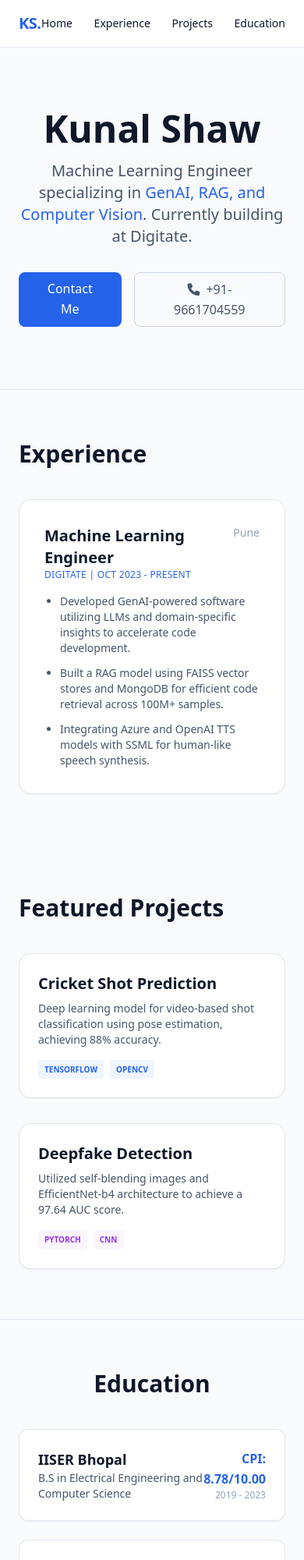
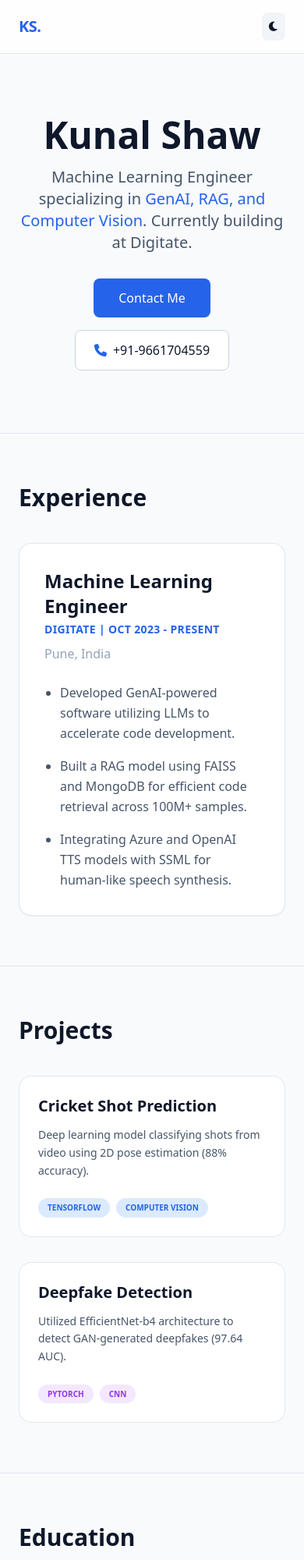
Before and after one commit to Kunals9900/Kunals9900.github.io, a plain HTML site: page index.html in a window 390 px wide. Shown: the top 2000 px of the page at 78% size. Drawn offline with nearby package versions, Linux system fonts and the light colour scheme.

Commit message:
added dark mode

```diff
--- a/index.html
+++ b/index.html
@@ -6,105 +6,112 @@
     <title>Kunal Shaw | ML Engineer Portfolio</title>
     <script src="https://cdn.tailwindcss.com"></script>
     <link rel="stylesheet" href="https://cdnjs.cloudflare.com/ajax/libs/font-awesome/6.0.0/css/all.min.css">
+    <script>
+        tailwind.config = {
+            darkMode: 'class',
+        }
+    </script>
 </head>
-<body class="bg-slate-50 text-slate-900 font-sans leading-relaxed scroll-smooth">
+<body class="bg-slate-50 text-slate-900 dark:bg-slate-900 dark:text-slate-100 font-sans leading-relaxed scroll-smooth transition-colors duration-300">
 
-    <header class="bg-white border-b border-slate-200 sticky top-0 z-50">
+    <header class="bg-white/80 dark:bg-slate-800/80 backdrop-blur-md border-b border-slate-200 dark:border-slate-700 sticky top-0 z-50">
         <nav class="max-w-5xl mx-auto px-6 py-4 flex justify-between items-center">
             <a href="#" class="font-bold text-xl tracking-tight text-blue-600">KS.</a>
-            <div class="space-x-6 text-sm font-medium">
-                <a href="#" class="hover:text-blue-600 transition">Home</a>
-                <a href="#experience" class="hover:text-blue-600 transition">Experience</a>
-                <a href="#projects" class="hover:text-blue-600 transition">Projects</a>
-                <a href="#education" class="hover:text-blue-600 transition">Education</a>
+            <div class="flex items-center space-x-6 text-sm font-medium">
+                <a href="#" class="hidden md:block hover:text-blue-600 transition">Home</a>
+                <a href="#experience" class="hidden md:block hover:text-blue-600 transition">Experience</a>
+                <button id="theme-toggle" class="p-2 rounded-lg bg-slate-100 dark:bg-slate-700 hover:ring-2 ring-blue-400 transition">
+                    <i id="theme-toggle-icon" class="fa-solid fa-moon"></i>
+                </button>
             </div>
         </nav>
     </header>
 
     <section id="home" class="max-w-5xl mx-auto px-6 py-20 text-center">
-        <h1 class="text-5xl font-extrabold text-slate-900 mb-4">Kunal Shaw</h1>
-        <p class="text-xl text-slate-600 mb-8 max-w-2xl mx-auto">
+        <h1 class="text-5xl font-extrabold mb-4">Kunal Shaw</h1>
+        <p class="text-xl text-slate-600 dark:text-slate-400 mb-8 max-w-2xl mx-auto">
             Machine Learning Engineer specializing in <span class="text-blue-600">GenAI, RAG, and Computer Vision</span>.
             Currently building at Digitate.
         </p>
-        <div class="flex justify-center gap-4">
-            <a href="mailto:kunaldav001@gmail.com" class="bg-blue-600 text-white px-6 py-2 rounded-lg font-medium hover:bg-blue-700 transition">Contact Me</a>
-            <div class="border border-slate-300 px-6 py-2 rounded-lg font-medium text-slate-600">
-                <i class="fa-solid fa-phone mr-2"></i>+91-9661704559
+        <div class="flex flex-wrap justify-center gap-4">
+            <a href="mailto:kunaldav001@gmail.com" class="bg-blue-600 text-white px-8 py-3 rounded-lg font-medium hover:bg-blue-700 transition">Contact Me</a>
+            <div class="border border-slate-300 dark:border-slate-600 px-6 py-3 rounded-lg font-medium bg-white dark:bg-slate-800">
+                <i class="fa-solid fa-phone mr-2 text-blue-600"></i>+91-9661704559
             </div>
         </div>
     </section>
 
-    <section id="experience" class="max-w-5xl mx-auto px-6 py-16 border-t border-slate-200">
+    <section id="experience" class="max-w-5xl mx-auto px-6 py-16 border-t border-slate-200 dark:border-slate-700">
         <h2 class="text-3xl font-bold mb-10">Experience</h2>
-        <div class="bg-white p-8 rounded-2xl border border-slate-200 shadow-sm">
-            <div class="flex justify-between items-start mb-4">
+        <div class="bg-white dark:bg-slate-800 p-8 rounded-2xl border border-slate-200 dark:border-slate-700 shadow-sm">
+            <div class="flex flex-col md:flex-row justify-between items-start mb-6">
                 <div>
-                    <h3 class="text-xl font-bold">Machine Learning Engineer</h3>
-                    <p class="text-blue-600 font-medium tracking-wide uppercase text-xs">Digitate | Oct 2023 - Present</p>
+                    <h3 class="text-2xl font-bold">Machine Learning Engineer</h3>
+                    <p class="text-blue-600 font-semibold tracking-wide uppercase text-sm mt-1">Digitate | Oct 2023 - Present</p>
                 </div>
-                <span class="text-slate-400 text-sm">Pune</span>
+                <span class="text-slate-400 font-medium mt-2 md:mt-0">Pune, India</span>
             </div>
-            <ul class="space-y-3 text-slate-600 list-disc pl-5 text-sm">
-                <li>Developed GenAI-powered software utilizing LLMs and domain-specific insights to accelerate code development.</li>
-                <li>Built a RAG model using FAISS vector stores and MongoDB for efficient code retrieval across 100M+ samples.</li>
+            <ul class="space-y-4 text-slate-600 dark:text-slate-300 list-disc pl-5">
+                <li>Developed GenAI-powered software utilizing LLMs to accelerate code development.</li>
+                <li>Built a RAG model using FAISS and MongoDB for efficient code retrieval across 100M+ samples.</li>
                 <li>Integrating Azure and OpenAI TTS models with SSML for human-like speech synthesis.</li>
             </ul>
         </div>
     </section>
 
-    <section id="projects" class="max-w-5xl mx-auto px-6 py-16">
-        <h2 class="text-3xl font-bold mb-10">Featured Projects</h2>
+    <section id="projects" class="max-w-5xl mx-auto px-6 py-16 border-t border-slate-200 dark:border-slate-700">
+        <h2 class="text-3xl font-bold mb-10">Projects</h2>
         <div class="grid md:grid-cols-2 gap-8">
-            <div class="bg-white p-6 rounded-2xl border border-slate-200 shadow-sm hover:border-blue-300 transition-colors">
-                <h3 class="text-xl font-bold mb-2">Cricket Shot Prediction</h3>
-                <p class="text-slate-600 text-sm mb-4">Deep learning model for video-based shot classification using pose estimation, achieving 88% accuracy.</p>
-                <div class="flex gap-2">
-                    <span class="bg-blue-50 text-blue-600 px-2 py-1 rounded text-[10px] font-bold">TENSORFLOW</span>
-                    <span class="bg-blue-50 text-blue-600 px-2 py-1 rounded text-[10px] font-bold">OPENCV</span>
+            <div class="bg-white dark:bg-slate-800 p-6 rounded-2xl border border-slate-200 dark:border-slate-700 hover:shadow-lg transition">
+                <h3 class="text-xl font-bold mb-3">Cricket Shot Prediction</h3>
+                <p class="text-slate-600 dark:text-slate-400 text-sm mb-6 leading-relaxed">Deep learning model classifying shots from video using 2D pose estimation (88% accuracy).</p>
+                <div class="flex flex-wrap gap-2">
+                    <span class="bg-blue-100 dark:bg-blue-900/30 text-blue-600 dark:text-blue-400 px-3 py-1 rounded-full text-[10px] font-bold">TENSORFLOW</span>
+                    <span class="bg-blue-100 dark:bg-blue-900/30 text-blue-600 dark:text-blue-400 px-3 py-1 rounded-full text-[10px] font-bold">COMPUTER VISION</span>
                 </div>
             </div>
-            <div class="bg-white p-6 rounded-2xl border border-slate-200 shadow-sm hover:border-blue-300 transition-colors">
-                <h3 class="text-xl font-bold mb-2">Deepfake Detection</h3>
-                <p class="text-slate-600 text-sm mb-4">Utilized self-blending images and EfficientNet-b4 architecture to achieve a 97.64 AUC score.</p>
-                <div class="flex gap-2">
-                    <span class="bg-purple-50 text-purple-600 px-2 py-1 rounded text-[10px] font-bold">PYTORCH</span>
-                    <span class="bg-purple-50 text-purple-600 px-2 py-1 rounded text-[10px] font-bold">CNN</span>
+            <div class="bg-white dark:bg-slate-800 p-6 rounded-2xl border border-slate-200 dark:border-slate-700 hover:shadow-lg transition">
+                <h3 class="text-xl font-bold mb-3">Deepfake Detection</h3>
+                <p class="text-slate-600 dark:text-slate-400 text-sm mb-6 leading-relaxed">Utilized EfficientNet-b4 architecture to detect GAN-generated deepfakes (97.64 AUC). </p>
+                <div class="flex flex-wrap gap-2">
+                    <span class="bg-purple-100 dark:bg-purple-900/30 text-purple-600 dark:text-purple-400 px-3 py-1 rounded-full text-[10px] font-bold">PYTORCH</span>
+                    <span class="bg-purple-100 dark:bg-purple-900/30 text-purple-600 dark:text-purple-400 px-3 py-1 rounded-full text-[10px] font-bold">CNN</span>
                 </div>
             </div>
         </div>
     </section>
 
-    <section id="education" class="max-w-5xl mx-auto px-6 py-16 border-t border-slate-200">
-        <h2 class="text-3xl font-bold mb-10 text-center">Education</h2>
+    <section id="education" class="max-w-5xl mx-auto px-6 py-16 border-t border-slate-200 dark:border-slate-700">
+        <h2 class="text-3xl font-bold mb-10">Education</h2>
         <div class="space-y-6">
-            <div class="flex justify-between items-center bg-white p-6 rounded-xl border border-slate-200 shadow-sm">
+            <div class="flex flex-col md:flex-row justify-between bg-white dark:bg-slate-800 p-6 rounded-xl border border-slate-200 dark:border-slate-700 shadow-sm">
                 <div>
-                    <h3 class="font-bold text-lg">IISER Bhopal</h3>
-                    <p class="text-slate-600 text-sm">B.S in Electrical Engineering and Computer Science</p>
+                    <h3 class="font-bold text-xl text-slate-800 dark:text-slate-100">IISER Bhopal</h3>
+                    <p class="text-slate-600 dark:text-slate-400">B.S in Electrical Engineering and Computer Science</p>
                 </div>
-                <div class="text-right">
-                    <p class="text-blue-600 font-bold">CPI: 8.78/10.00</p>
-                    <p class="text-slate-400 text-xs">2019 - 2023</p>
-                </div>
-            </div>
-            <div class="flex justify-between items-center bg-white p-6 rounded-xl border border-slate-200">
-                <div>
-                    <h4 class="font-bold">Jawahar Vidhya Mandir, Ranchi</h4>
-                    <p class="text-slate-600 text-sm">Senior Secondary (Science)</p>
-                </div>
-                <div class="text-right">
-                    <p class="text-slate-800 font-semibold">93.40%</p>
-                    <p class="text-slate-400 text-xs">2016 - 2018</p>
+                <div class="mt-4 md:mt-0 md:text-right">
+                    <p class="text-blue-600 font-bold text-lg">CPI: 8.78/10.00</p>
+                    <p class="text-slate-400 text-sm">2019 - 2023 </p>
                 </div>
             </div>
         </div>
     </section>
 
-    <footer class="text-center py-12 border-t border-slate-200 text-slate-400 text-sm bg-white">
-        <p class="font-medium text-slate-600">Global Rank 3497 | Facebook Hackercup 2021</p>
-        <p class="mt-2">© 2025 Kunal Shaw. Built for performance.</p>
+    <footer class="text-center py-12 border-t border-slate-200 dark:border-slate-700 bg-white dark:bg-slate-900">
+        <p class="text-slate-400 text-sm mt-2">© 2025 Kunal Shaw. ML Portfolio Website.</p>
     </footer>
+
+    <script>
+        const themeToggle = document.getElementById('theme-toggle');
+        const themeIcon = document.getElementById('theme-toggle-icon');
+        const html = document.documentElement;
+
+        themeToggle.addEventListener('click', () => {
+            html.classList.toggle('dark');
+            const isDark = html.classList.contains('dark');
+            themeIcon.className = isDark ? 'fa-solid fa-sun' : 'fa-solid fa-moon';
+        });
+    </script>
 
 </body>
 </html>
```
